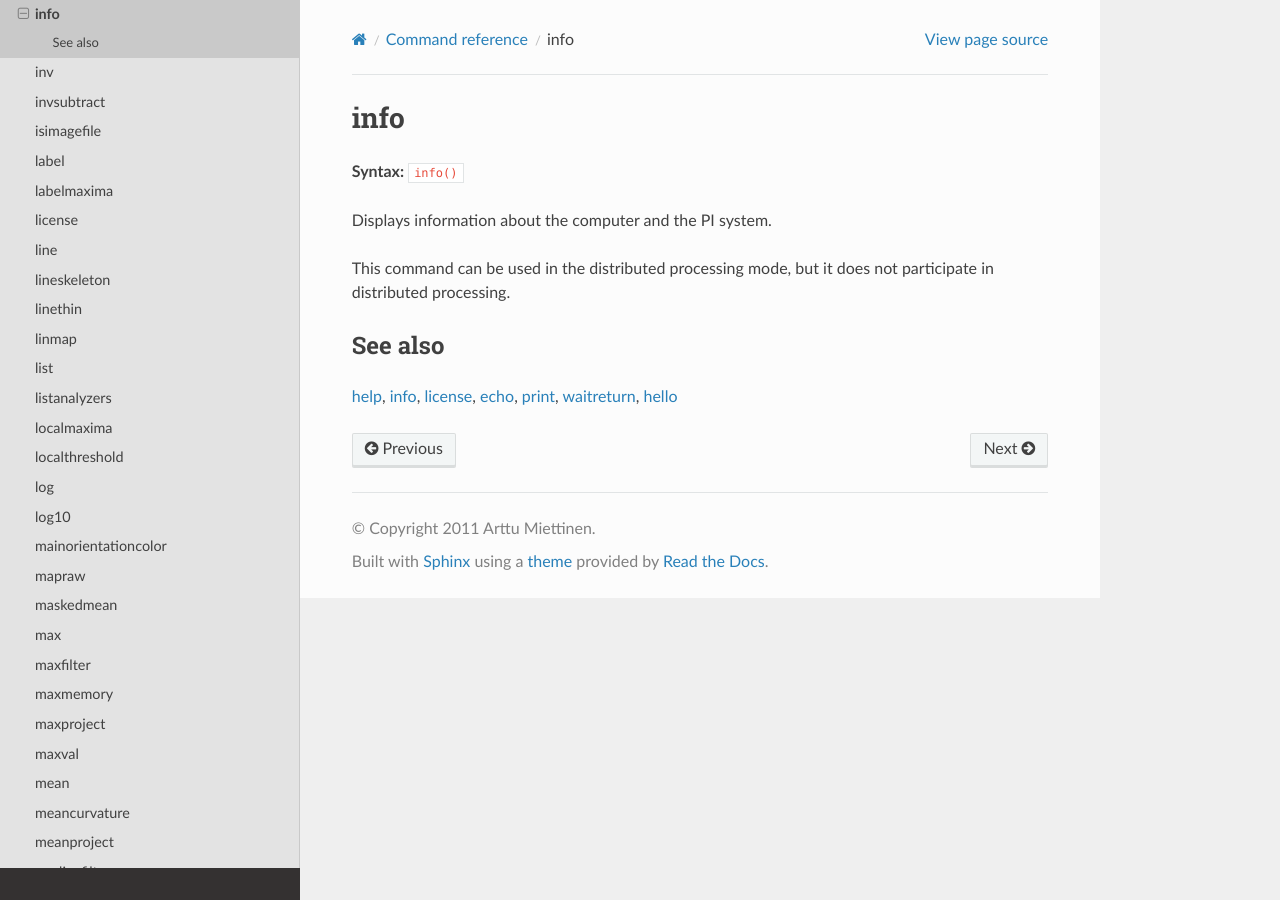
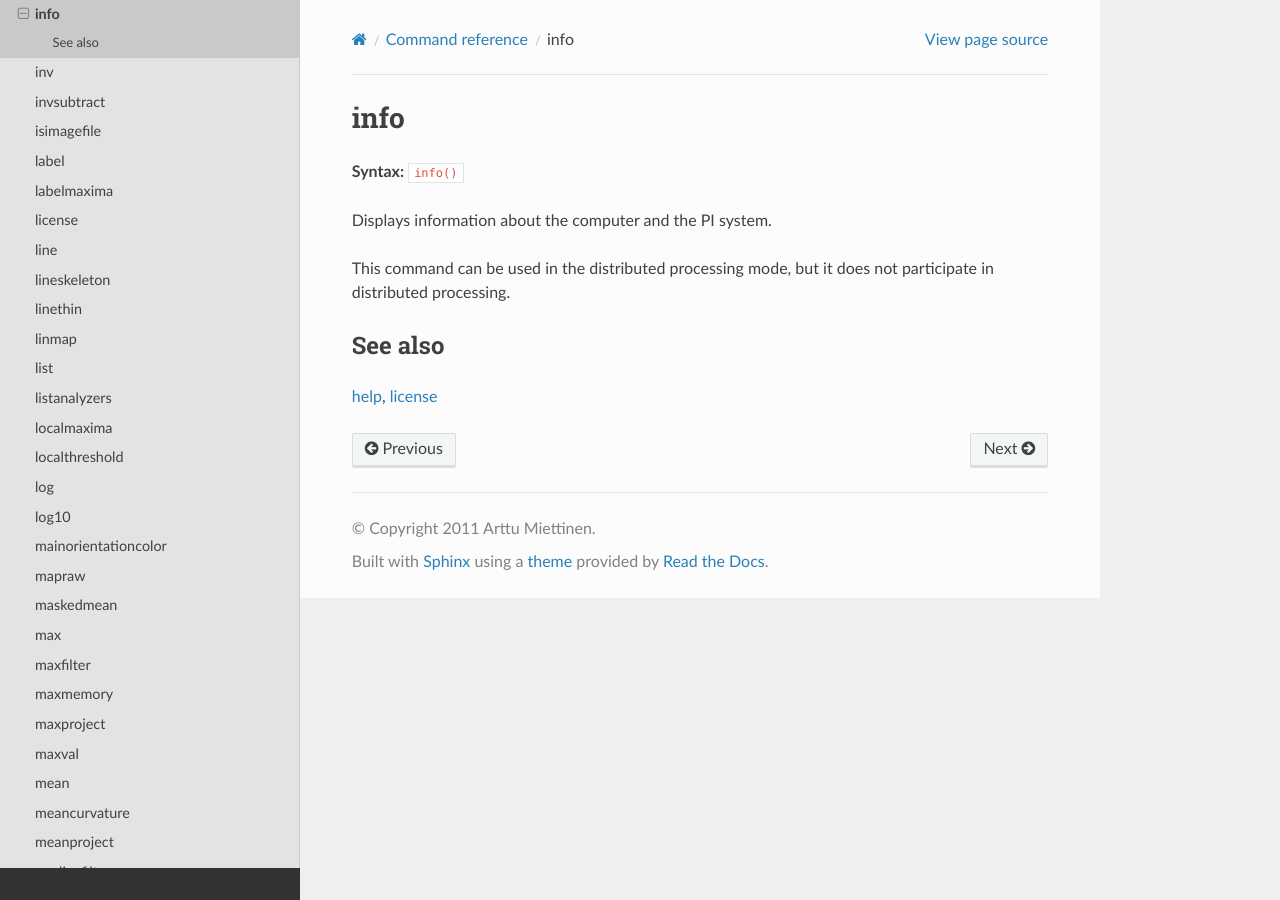
Before and after one commit to arttumiettinen/pi2, a Sphinx documentation site: the page built from doc/source/reference/info.txt, in a window 1280 px wide. Built offline with Sphinx 7.4.7 and the Read the Docs theme 2.0.0, drawn with Linux system fonts in a browser that asks for light colours.

```diff
--- a/doc/source/reference/info.txt
+++ b/doc/source/reference/info.txt
@@ -13,4 +13,4 @@
 See also
 --------
 
-:ref:`help`, :ref:`info`, :ref:`license`, :ref:`echo`, :ref:`print`, :ref:`waitreturn`, :ref:`hello`
+:ref:`help`, :ref:`license`
```
Also changed, not shown: 2 other files.
